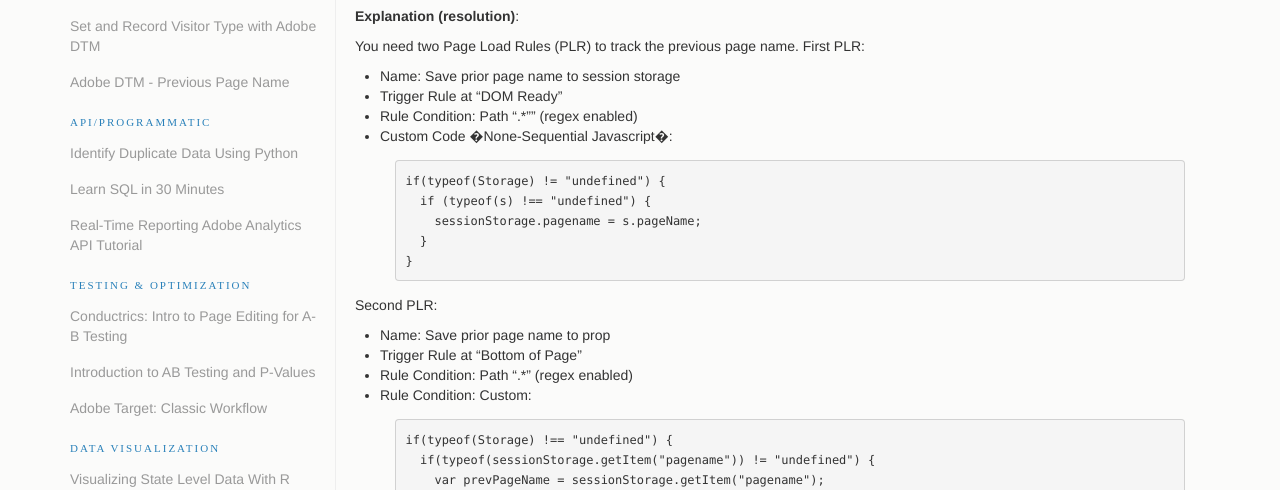
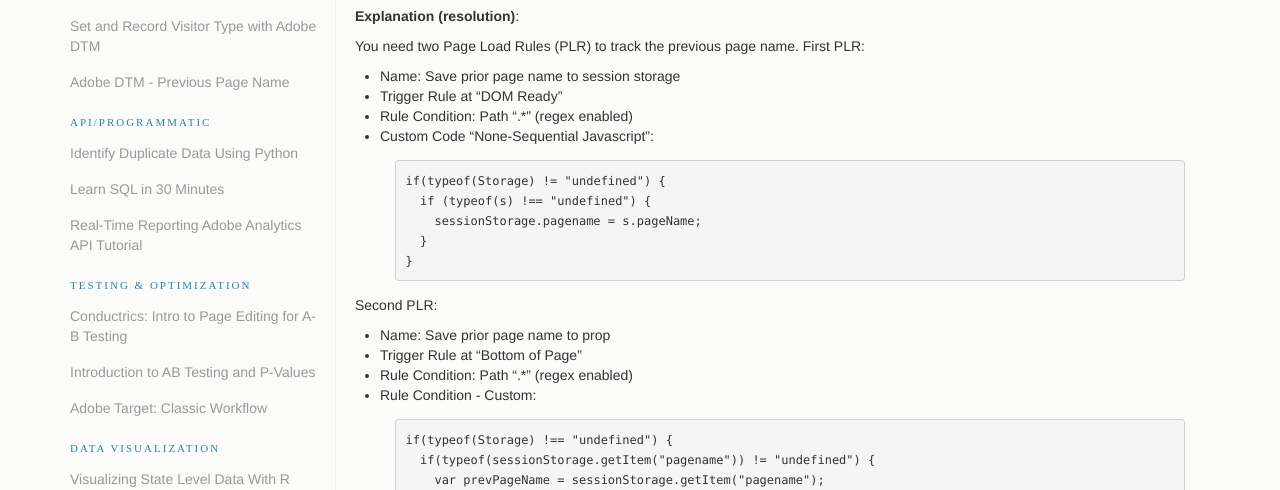
Before and after one commit to analyticsplaybook/analyticsplaybook.github.io, a Jekyll site: the page built from tagmanagement/adobe_dtm_previous_page_name.md, in a window 1280 px wide and 978 px high. Shown: the part 244-734 px from the top of the window. Built offline with Jekyll 4.4.1, drawn with Linux system fonts in a browser that asks for light colours; nearby versions of some CDN libraries; some web fonts are replaced; comment, search, counter and statistics services are not loaded.

```diff
--- a/tagmanagement/adobe_dtm_previous_page_name.md
+++ b/tagmanagement/adobe_dtm_previous_page_name.md
@@ -17,8 +17,8 @@
 
 - Name: Save prior page name to session storage
 - Trigger Rule at "DOM Ready"
-- Rule Condition: Path ".*"" (regex enabled)
-- Custom Code �None-Sequential Javascript�:
+- Rule Condition: Path ".*" (regex enabled)
+- Custom Code "None-Sequential Javascript":
 
 {% highlight javascript %}
 if(typeof(Storage) != "undefined") {
@@ -33,7 +33,7 @@
 - Name: Save prior page name to prop
 - Trigger Rule at "Bottom of Page"
 - Rule Condition: Path ".*" (regex enabled)
-- Rule Condition: Custom:
+- Rule Condition - Custom:
 
 {% highlight javascript %}
 if(typeof(Storage) !== "undefined") {
```
